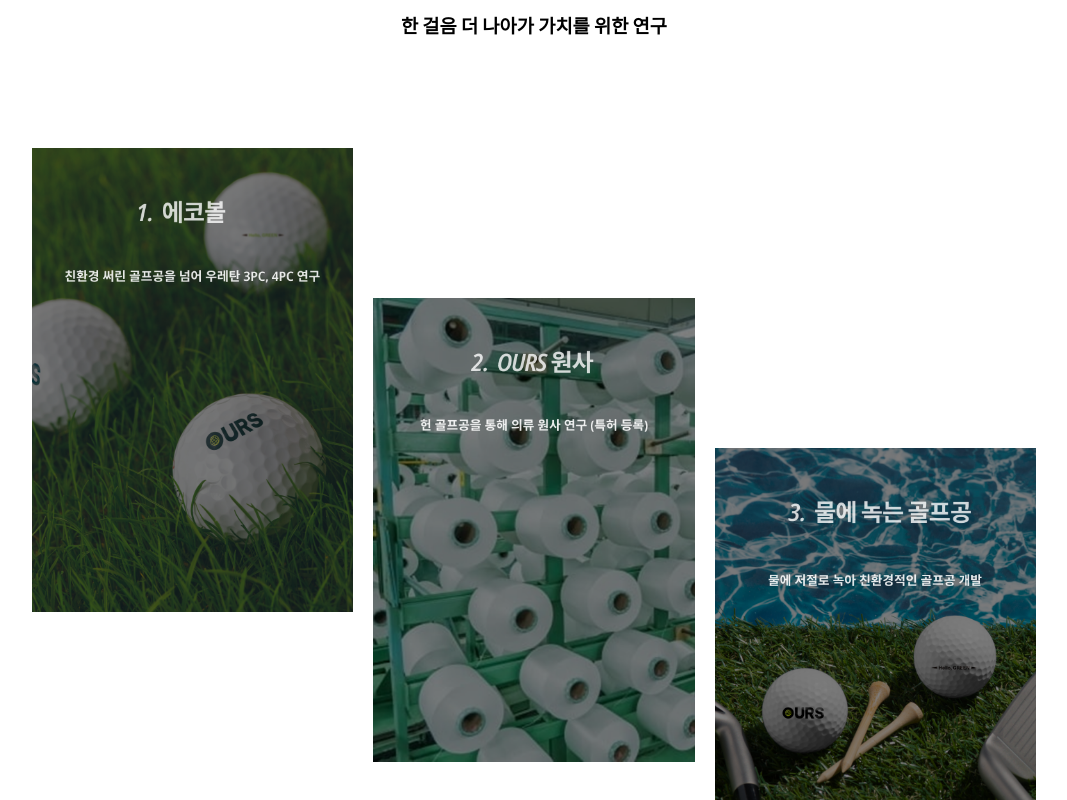
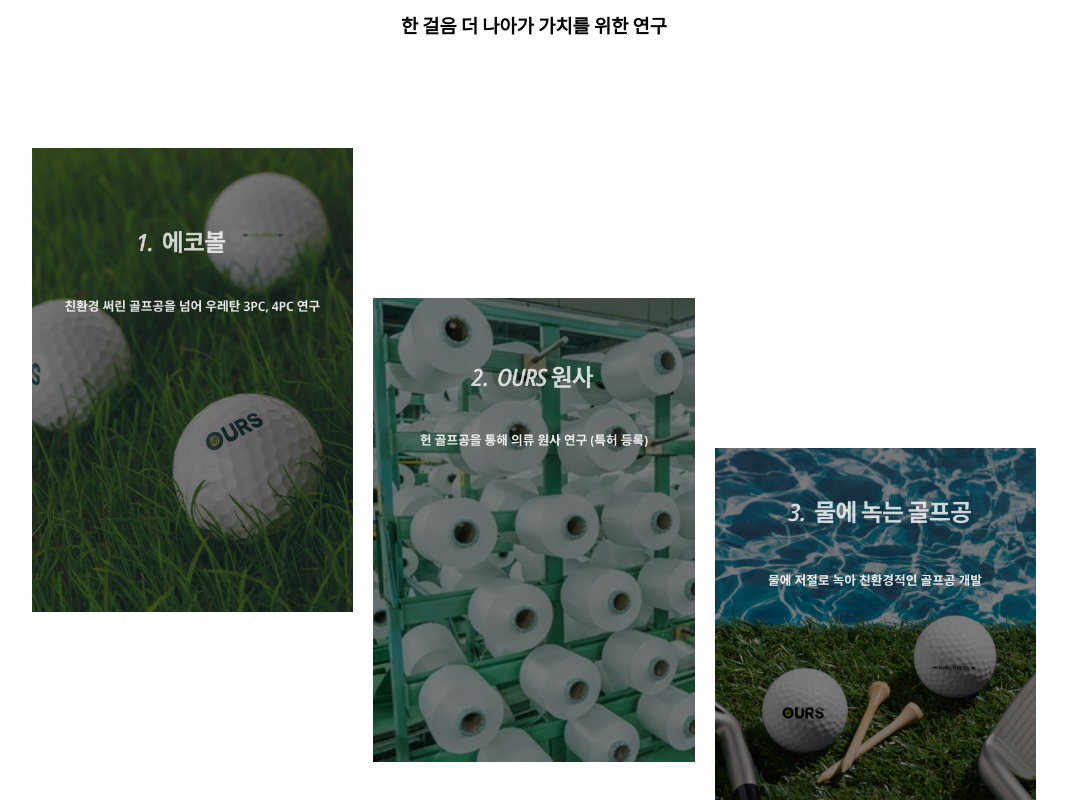
Before and after one commit to jjunseokk/OursCollectingBalls, a React (Create React App) app: page /Factory in a window 1280 px wide. Shown: the part 3800-4600 px from the top of the page, without its empty margins (106-1173 px from the left). Built offline with nearby package versions, Linux system fonts and the light colour scheme.

Commit message:
scss change

```diff
--- a/src/style/factory.scss
+++ b/src/style/factory.scss
@@ -120,7 +120,6 @@
             .imgArea {
                 display: flex;
                 justify-content: space-between;
-                align-items: start;
 
                 div.animate {
                     transition: all 2s;
```
